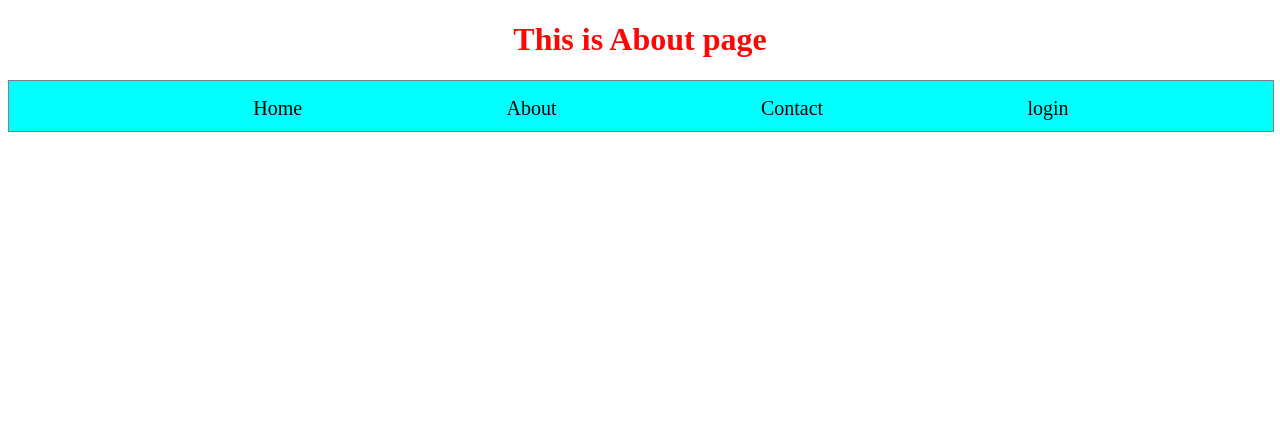
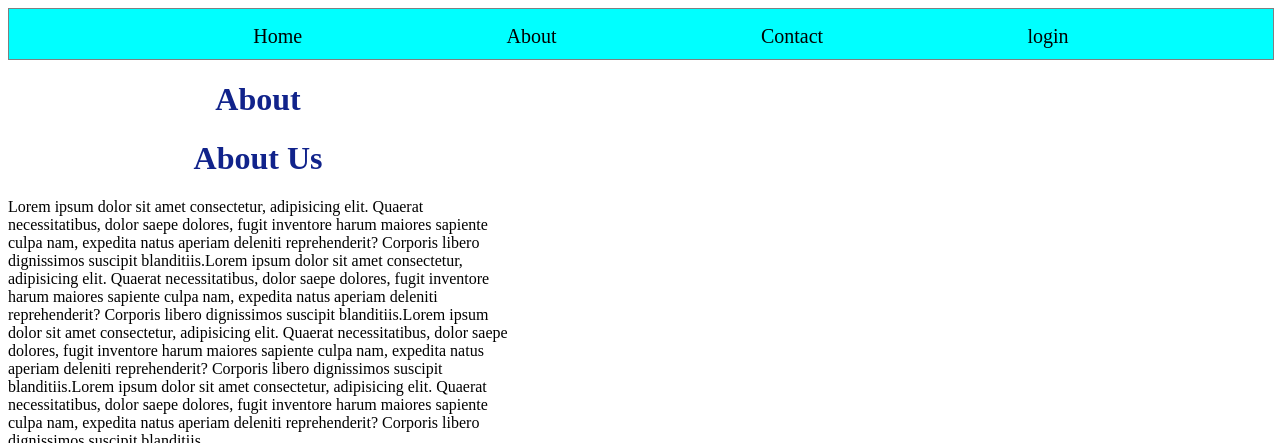
Before and after one commit to poojasahu021994/Django, a Django app: page /about/ in a window 1280 px wide. Shown: the top 443 px of the page. Before the commit the page ends 132 px from the top, so only its background shows below. Run offline with Django 5.2, Linux system fonts and the light colour scheme.

Commit message:
base html add

```diff
--- a/templates/project/app/templates/about.html
+++ b/templates/project/app/templates/about.html
@@ -1,45 +1,34 @@
-<!DOCTYPE html>
-<html lang="en">
-<head>
-    <meta charset="UTF-8">
-    <meta name="viewport" content="width=device-width, initial-scale=1.0">
-    <title>Document</title>
-    <style>
-        ul{
-          display: flex;
-          justify-content: space-evenly;
-          align-items: center;
-          text-decoration: none;
-          list-style-type: none;
-        }
-        ul li a{
-          text-decoration: none;
-          list-style-type: none;
-          text-align: center;
-          font-size: 20px;
-          color: black;
-        }
-        .Navbar{
-          height: 50px;
-          width: 100%;
-          border: 1px solid gray;
-          background-color: aqua;
-        }
-        h1{
-            text-align: center;
-            color: rgb(255, 5, 5);
-        }
-          </style>
-</head>
-<body>
-    <h1>This is About page</h1>
-    <nav class="Navbar">
-        <ul>
-          <li><a href="{% url 'home' %}">Home</a></li>
-          <li><a href="{% url 'about' %}">About</a></li>
-          <li><a href="{% url 'contact' %}">Contact</a></li>
-          <li><a href="{% url 'login' %}">login</a></li>
-        </ul>
-      </nav>
-</body>
-</html>
+{% extends 'base.html' %}
+{% block Content %}
+<div class="About_hedding" id="About">
+  <h1>About</h1>
+  <div id="about_row">
+    <div class="about_col">
+      <h1>About Us</h1>
+      <p>
+        Lorem ipsum dolor sit amet consectetur, adipisicing elit. Quaerat
+        necessitatibus, dolor saepe dolores, fugit inventore harum maiores
+        sapiente culpa nam, expedita natus aperiam deleniti reprehenderit?
+        Corporis libero dignissimos suscipit blanditiis.Lorem ipsum dolor
+        sit amet consectetur, adipisicing elit. Quaerat necessitatibus,
+        dolor saepe dolores, fugit inventore harum maiores sapiente culpa
+        nam, expedita natus aperiam deleniti reprehenderit? Corporis libero
+        dignissimos suscipit blanditiis.Lorem ipsum dolor sit amet
+        consectetur, adipisicing elit. Quaerat necessitatibus, dolor saepe
+        dolores, fugit inventore harum maiores sapiente culpa nam, expedita
+        natus aperiam deleniti reprehenderit? Corporis libero dignissimos
+        suscipit blanditiis.Lorem ipsum dolor sit amet consectetur,
+        adipisicing elit. Quaerat necessitatibus, dolor saepe dolores, fugit
+        inventore harum maiores sapiente culpa nam, expedita natus aperiam
+        deleniti reprehenderit? Corporis libero dignissimos suscipit
+        blanditiis.
+      </p>
+    </div>
+    <div class="about_col">
+      <div id="about_img">
+        <img src="https://encrypted-tbn0.gstatic.com/images?q=tbn:ANd9GcQDc2fKWFhWsEtFTGsiAAfcVIvZmIVm1dnZjp7UgCmWxRVK64AIhIQGt9z2n79vpvf3LzI&usqp=CAU" alt="" />
+      </div>
+    </div>
+  </div>
+</div>
+{% endblock %}
--- /dev/null
+++ b/templates/project/app/templates/base.html
@@ -0,0 +1,53 @@
+<!DOCTYPE html>
+<html lang="en">
+<head>
+    <meta charset="UTF-8">
+    <meta name="viewport" content="width=device-width, initial-scale=1.0">
+    <title>Document</title>
+    <style>
+        ul{
+          display: flex;
+          justify-content: space-evenly;
+          align-items: center;
+          text-decoration: none;
+          list-style-type: none;
+        }
+        ul li a{
+          text-decoration: none;
+          list-style-type: none;
+          text-align: center;
+          font-size: 20px;
+          color: black;
+        }
+        .Navbar{
+          height: 50px;
+          width: 100%;
+          border: 1px solid gray;
+          background-color: aqua;
+        }
+        h1{
+            text-align: center;
+            color: rgb(17, 35, 139);
+        }
+          </style>
+</head>
+<body>
+    <nav class="Navbar">
+        <ul>
+          <li><a href="{% url 'home' %}">Home</a></li>
+          <li><a href="{% url 'about' %}">About</a></li>
+          <li><a href="{% url 'contact' %}">Contact</a></li>
+          <li><a href="{% url 'login' %}">login</a></li>
+        </ul>
+      </nav>
+      <div style="height: 800px; width: 500px;">
+      {% block Content %}
+
+
+      {% endblock %}
+      </div>
+      <footer>
+        this is footer
+      </footer>
+</body>
+</html>
```
Also changed, not shown: templates/project/app/templates/contact.html (+4 -45 lines), templates/project/app/templates/home.html (+7 -45 lines), templates/project/app/templates/landingpage.html (+1 -46 lines), templates/project/app/templates/login.html (+4 -45 lines).
